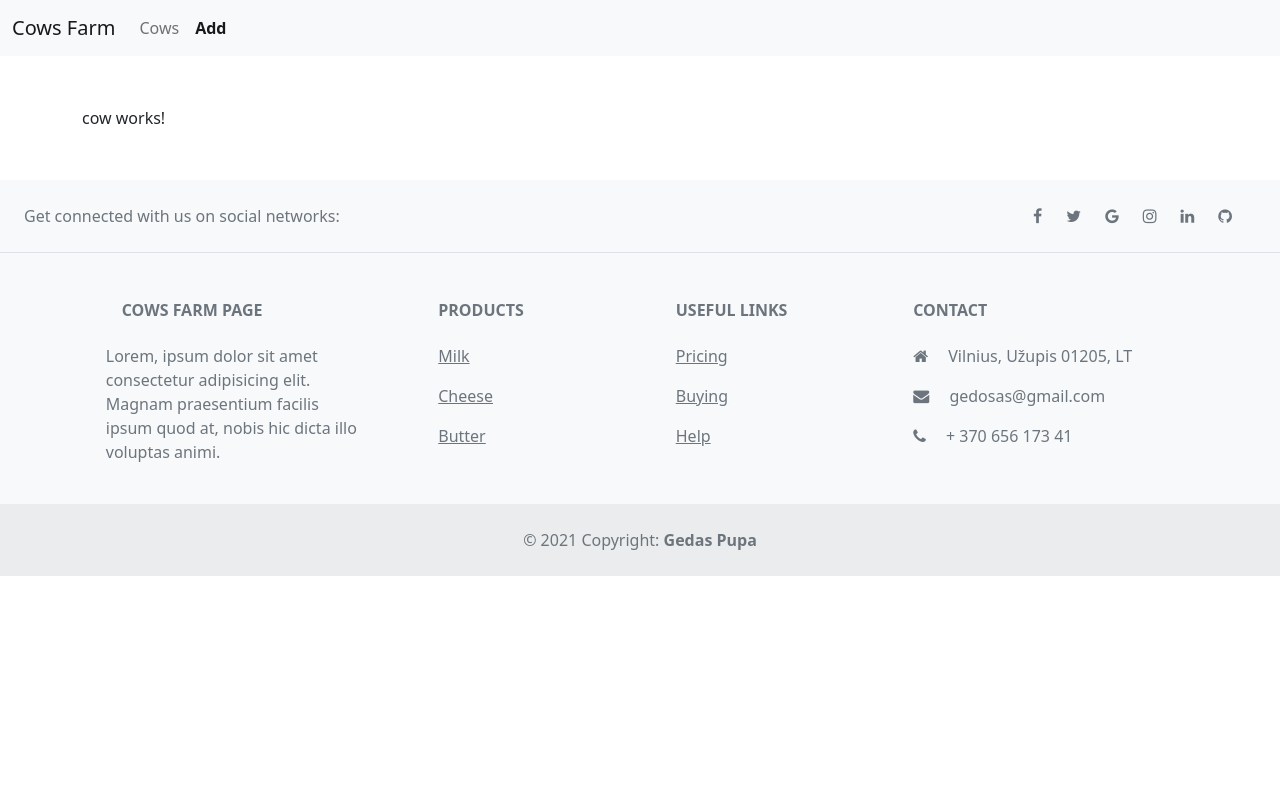
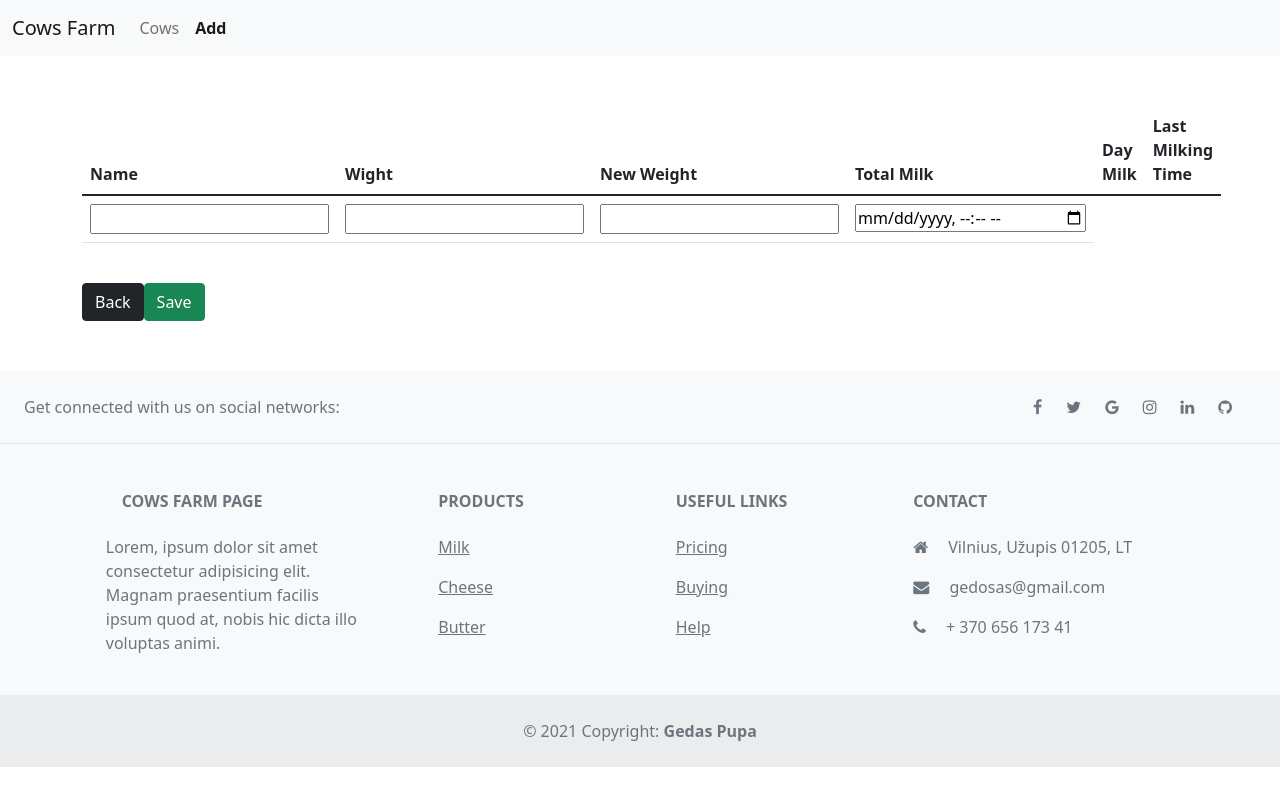
Before and after one commit to GedasPupa/cows-farm, an Angular app: page /add in a window 1280 px wide. Built offline with nearby package versions, Linux system fonts and the light colour scheme.

Commit message:
CowComponent + updateCow(in BE)

```diff
--- a/src/app/app.module.ts
+++ b/src/app/app.module.ts
@@ -25,6 +25,7 @@ import { CowComponent } from './components/cow/cow.component';
     RouterModule.forRoot([
       { path: '', component: CowsComponent },
       { path: 'cows', component: CowsComponent },
+      { path: 'cows/:id', component: CowComponent },
       { path: 'add', component: CowComponent },
       { path: '**', redirectTo: 'cows', pathMatch: 'full' },
     ]),
--- a/src/app/components/cow/cow.component.html
+++ b/src/app/components/cow/cow.component.html
@@ -1 +1,42 @@
-<p>cow works!</p>
+<p *ngIf="!formValid" class="alert alert-danger">ERROR! Please make some changes before Updating to DB!</p>
+<form #formInfo="ngForm" action method="GET">
+<table class='table'>
+  <thead>
+    <tr>
+      <th>Name</th>
+      <th>Wight</th>
+      <th>New Weight</th>
+      <th>Total Milk</th>
+      <th>Day Milk</th>
+      <th>Last Milking Time</th>
+    </tr>
+  </thead>
+  <tbody>
+    <tr *ngIf="cow !== undefined; else noPerson">
+      <td>{{cow.name}}</td>
+      <td>{{cow.weight}}</td>
+      <td><input type="number" [(ngModel)]="cow.weight" name="weight"></td>
+      <td>{{cow.total_milk}}</td>
+      <td><input type="number" ngModel #milkInput="ngModel" name="total_milk"></td>
+      <td><input type="datetime-local" ngModel #dateInput="ngModel" name="last_milk_time"></td>
+    </tr>
+  </tbody>
+</table>
+<p *ngIf="!formInfo.touched && formInfo.submitted" class="alert alert-warning">Form is untuched! Make some changes for saving!</p>
+<p *ngIf="!formInfo.valid && formInfo.submitted && formInfo.touched" class="alert alert-warning">Form is invalid! Make some changes in red fields for saving!</p>
+<ng-template #noPerson>
+  <tr>
+    <td><input type="text" value=''  #inName="ngModel" name="name" ngModel required><p *ngIf="inName.invalid && inName.touched" >Name not valid.</p></td>
+    <td><input type="number" value='' #inS="ngModel" name="weight" ngModel required><p *ngIf="inS.invalid && inS.touched" >Surname not valid.</p></td>
+    <td><input type="number" value='' #inP="ngModel" name="total_milk" ngModel required><p *ngIf="inP.invalid && inP.touched" >Phone not valid.</p></td>
+    <td><input type="datetime-local" value='' #inE="ngModel" name="last_milk_date" ngModel required><p *ngIf="inE.invalid && inE.touched" >Email not valid.</p></td>
+  </tr>
+  <br>
+</ng-template>
+<div class="delete-edit-btns">
+  <button class="btn btn-dark" (click)="onBack()">Back</button>
+  <button *ngIf="!!cow" type="button" (click)="onDelete(cow.id)" class="btn btn-danger" >Delete</button>
+  <button *ngIf="!!cow" type="button" (click)="onUpdate()" class="btn btn-warning">Update</button>
+  <button *ngIf="!cow" type="button" (click)="onCreate()" class="btn btn-success">Save</button>
+</div>
+</form>
--- a/src/app/components/cow/cow.component.ts
+++ b/src/app/components/cow/cow.component.ts
@@ -1,15 +1,84 @@
-import { Component, OnInit } from '@angular/core';
+import { CowsService } from './../../services/cows.service';
+import { Component, OnInit, OnDestroy, ViewChild } from '@angular/core';
+import { ActivatedRoute, Router } from '@angular/router';
+import { NgForm } from '@angular/forms';
 
 @Component({
   selector: 'app-cow',
   templateUrl: './cow.component.html',
-  styleUrls: ['./cow.component.css']
+  styleUrls: ['./cow.component.css'],
 })
-export class CowComponent implements OnInit {
+export class CowComponent implements OnInit, OnDestroy {
+  id: any;
+  cow: any;
+  sub: any;
+  formValid: boolean = true;
 
-  constructor() { }
+  @ViewChild('formInfo') formInfo!: NgForm;
+  @ViewChild('milkInput') milkInfo!: NgForm;
+  @ViewChild('dateInput') dateInput!: NgForm;
 
-  ngOnInit(): void {
+  constructor(
+    private _activatedRoute: ActivatedRoute,
+    private _cowsService: CowsService,
+    private _router: Router
+  ) {}
+
+  ngOnInit() {
+    this.sub = this._activatedRoute.paramMap.subscribe((params) => {
+      this.id = params.get('id');
+
+      // subscribe only if ID is not null:
+      if (this.id !== null) {
+        this._cowsService.getOneCow(+this.id).subscribe(
+          (res) => {
+            this.cow = res[0];
+          },
+          (err) => {
+            console.log(err);
+          }
+        );
+      }
+    });
   }
 
+  ngOnDestroy() {
+    this.sub.unsubscribe();
+  }
+
+  onBack(): void {
+    this._router.navigate(['cows']);
+  }
+
+  onCreate() {}
+
+  onUpdate() {
+    this.dateInput.value == ''
+      ? (this.cow.last_milk_time = new Date().toISOString().slice(0, 16))
+      : (this.cow.last_milk_time = this.dateInput.value);
+    this.cow.total_milk += +this.milkInfo.value;
+    if (this.formInfo.dirty) {
+      this._cowsService.updateCow(this.cow).subscribe(
+        (res) => {
+          alert(`Cow ${this.cow.name} successfuly updated!`);
+          this._router.navigate([`/cows/${this.cow.id}`]);
+        },
+        (err) => console.log(err)
+      );
+    } else {
+      this.formValid = false;
+    }
+  }
+
+  onDelete(id: number): void {
+    // this._cowsService.deleteOne(id).subscribe(
+    //   (res) => {
+    //     this.persons = this.persons.filter((p) => p.id !== id);
+    //     this.filterData = this.persons;
+    //   },
+    //   (err) => {
+    //     console.log(err);
+    //   }
+    // );
+  }
 }
--- a/src/app/components/cows/cows.component.html
+++ b/src/app/components/cows/cows.component.html
@@ -14,12 +14,12 @@
   </thead>
   <tbody>
     <tr *ngFor="let item of filteredCows">
-      <td><a [routerLink]="['/cows', item.id]">{{item.name}}</a></td>
+      <td><a [routerLink]="['/cows', item.id]" (click)="handleCowClick(item)">{{item.name}}</a></td>
       <td>{{item.weight }}</td>
       <td>{{item.total_milk}}</td>
-      <td>{{item.last_milk_time.slice(0, 10)}}</td>
+      <td>{{item.last_milk_time.slice(0, 16)}}</td>
       <td>
-        <button (click)="onDelete(item.id)" class="btn btn-outline-success action">Update</button>
+        <button [routerLink]="['/cows', item.id]" (click)="onUpdate(item)" class="btn btn-outline-success action">Update</button>
         <button (click)="onDelete(item.id)" class="btn btn-outline-danger action">Delete</button>
       </td>
     </tr>
--- a/src/app/components/cows/cows.component.ts
+++ b/src/app/components/cows/cows.component.ts
@@ -1,5 +1,6 @@
+import { Router } from '@angular/router';
 import { CowsService } from './../../services/cows.service';
-import { Component, OnInit } from '@angular/core';
+import { Component, EventEmitter, OnInit, Output } from '@angular/core';
 import { ICow } from 'src/app/models/cow';
 
 @Component({
@@ -8,6 +9,8 @@ import { ICow } from 'src/app/models/cow';
   styleUrls: ['./cows.component.css'],
 })
 export class CowsComponent implements OnInit {
+  // @Output() cowClicked: EventEmitter<any> = new EventEmitter<any>();
+
   constructor(private _cowsService: CowsService) {}
   cows: any[] = [];
   filteredCows: any[] = [];
@@ -72,4 +75,10 @@ export class CowsComponent implements OnInit {
     //   }
     // );
   }
+
+  onUpdate(cow: any): void {}
+
+  handleCowClick(cow: any): void {
+    // this.cowClicked.emit(cow);
+  }
 }
--- a/src/app/services/cows.service.ts
+++ b/src/app/services/cows.service.ts
@@ -11,4 +11,12 @@ export class CowsService {
   getAllCows(): Observable<any[]> {
     return this.http.get<any[]>('http://localhost:3000/cows');
   }
+
+  getOneCow(id: any): Observable<any> {
+    return this.http.get<any>(`http://localhost:3000/cows/${id}`);
+  }
+
+  updateCow(cow: any): Observable<any> {
+    return this.http.put<any>(`http://localhost:3000/cows/${cow.id}`, cow);
+  }
 }
```
